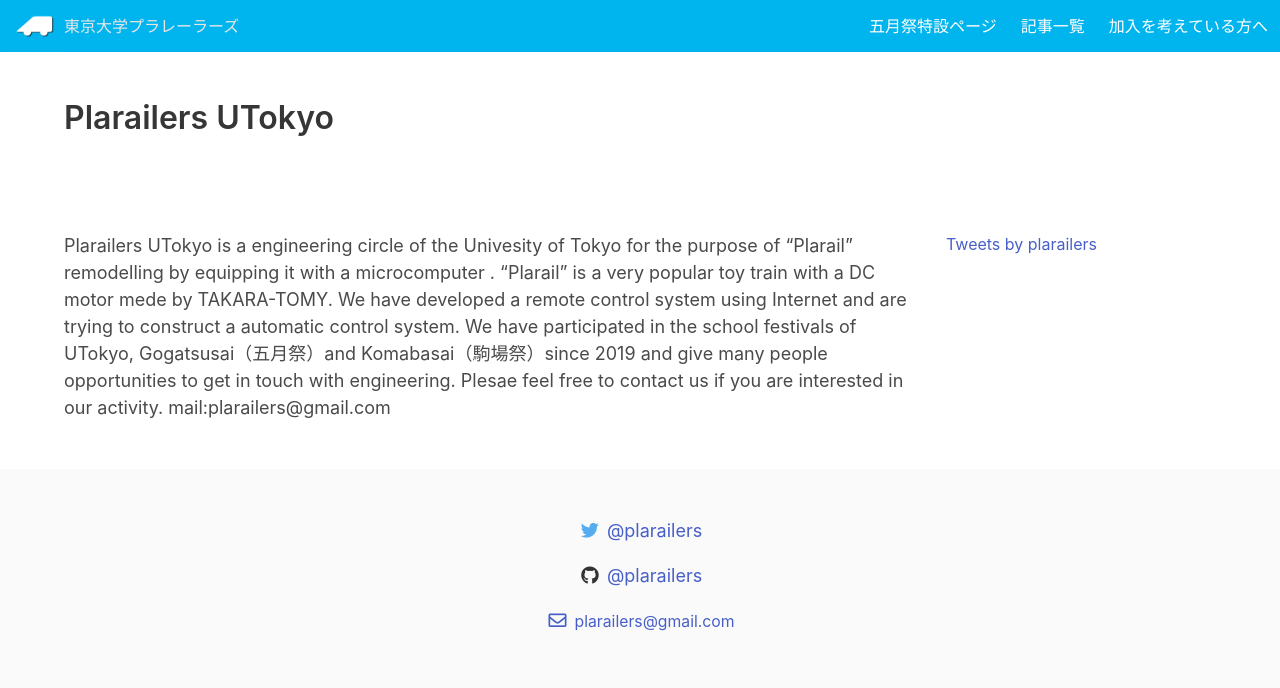
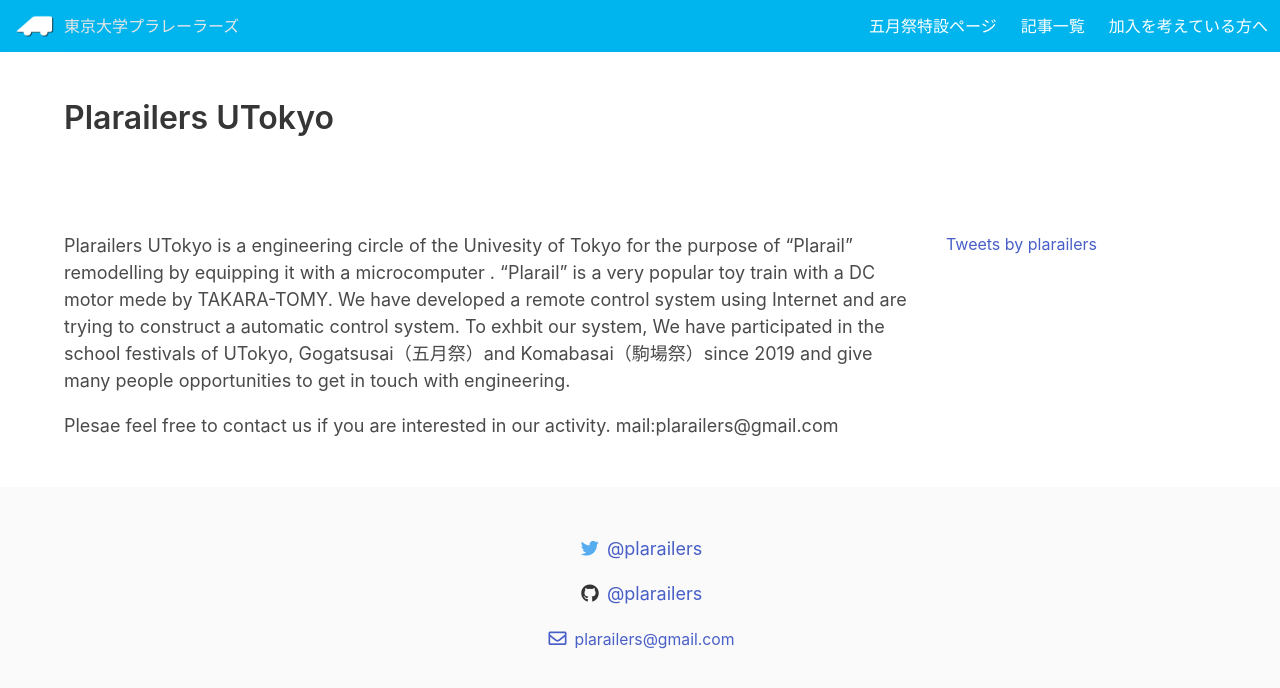
Before and after one commit to plarailers/plarailers.github.io, a Jekyll site: the page built from english/index.html, in a window 1280 px wide. Shown: the top 688 px of the page. Built offline with Jekyll 4.4.1, drawn with Linux system fonts in a browser that asks for light colours; nearby versions of some CDN libraries; comment, search, counter and statistics services are not loaded.

Commit message:
Update index.html

```diff
--- a/english/index.html
+++ b/english/index.html
@@ -5,8 +5,9 @@
 <p>
 Plarailers UTokyo is a engineering circle of the Univesity of Tokyo for the purpose of “Plarail”  remodelling by equipping it with a microcomputer .
 “Plarail” is a very popular toy train with a DC motor mede by TAKARA-TOMY. We have developed a remote control system using Internet and are trying to construct a automatic control system.
-We have participated in the school festivals of UTokyo, Gogatsusai（五月祭）and  Komabasai（駒場祭）since 2019 and give many people opportunities to get in touch with engineering.
-
+To exhbit our system, We have participated in the school festivals of UTokyo, Gogatsusai（五月祭）and Komabasai（駒場祭）since 2019 and give many people opportunities to get in touch with engineering.
+</p>
+<p>
 Plesae feel free to contact us if you are interested in our activity.
 
 mail:plarailers@gmail.com
```
